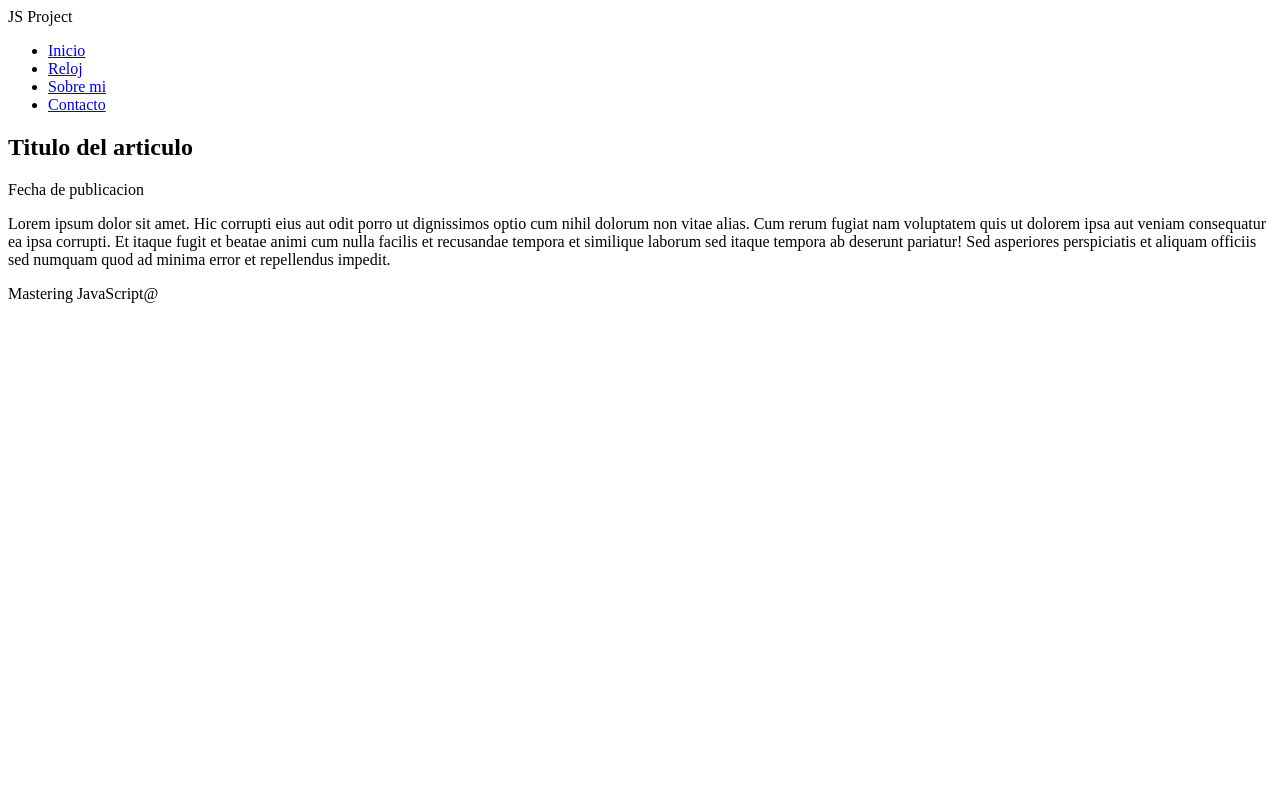
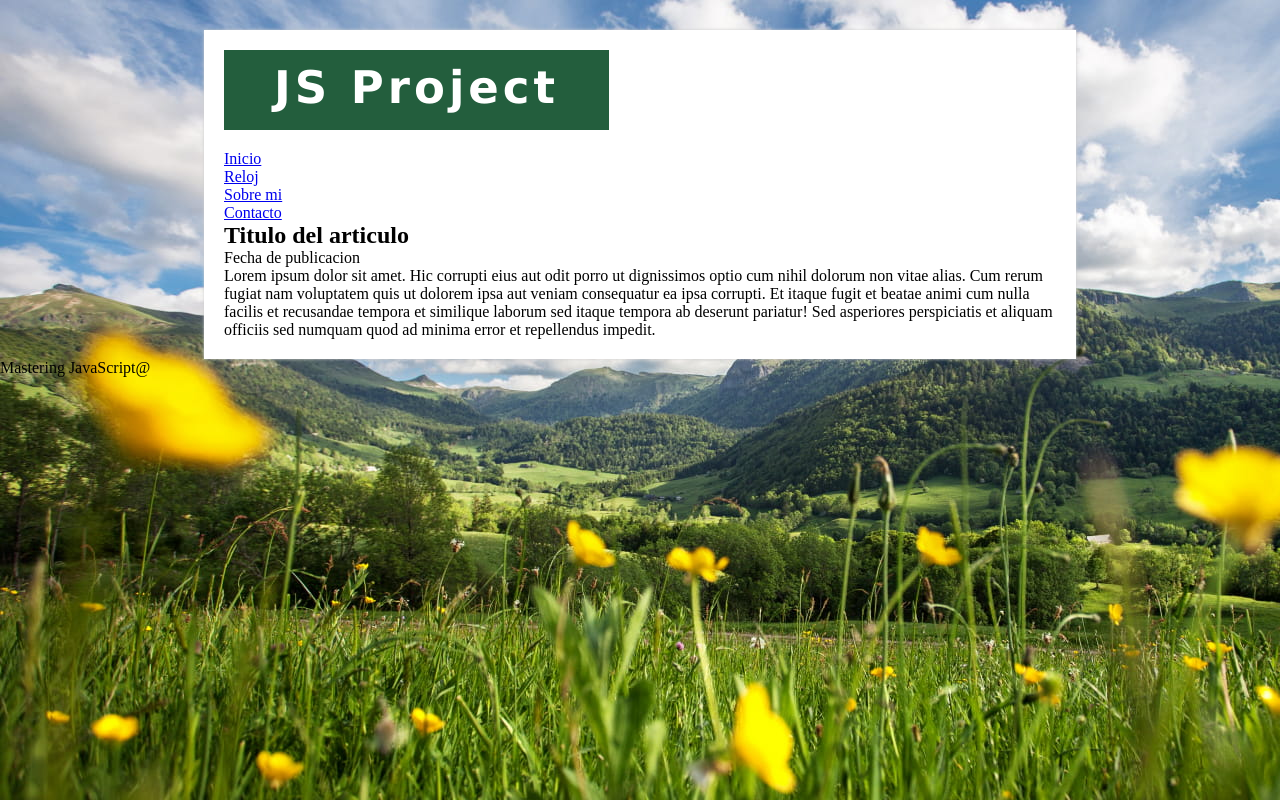
Before and after one commit to KendraLambillon/PROJECT-JS-JQUERY, a plain HTML site: page index.html in a window 1280 px wide. Drawn offline with Linux system fonts and the light colour scheme.

Commit message:
Header layout

```diff
--- a/css/styles.css
+++ b/css/styles.css
@@ -0,0 +1,38 @@
+*{
+    margin: 0px;
+    padding: 0px;
+    list-style: none;
+}
+
+.clearfix{
+    float: none;
+    clear: both; /*Limpio los flotados*/
+}
+
+body{
+    background: url("../img/spring.jpg");
+    background-attachment: fixed;
+}
+
+#global{
+    width: 65%;
+    margin: 0px auto;
+    margin-top: 30px;
+    padding: 20px;
+    background: white;
+    box-shadow: 0px 0px 3px #ccc;
+}
+
+#logo{
+    font-family: Verdana, Arial;
+    font-size: 30px;
+    letter-spacing: 4px;
+    line-height: 75px;
+    background: #235E3D;
+    color: white;
+    text-align: center;
+    width: 385px;
+    height: 80px;
+    margin-bottom: 20px;
+    float: left;
+}
--- a/index.html
+++ b/index.html
@@ -14,8 +14,9 @@
         <!--Header-->
         <header>
             <div id="logo">
-                JS Project
+                <h1>JS Project</h1>
             </div>
+            <div class="clearfix"></div>
             <nav>
                 <ul id="menu">
                     <li><a href="#">Inicio</a></li>
```
